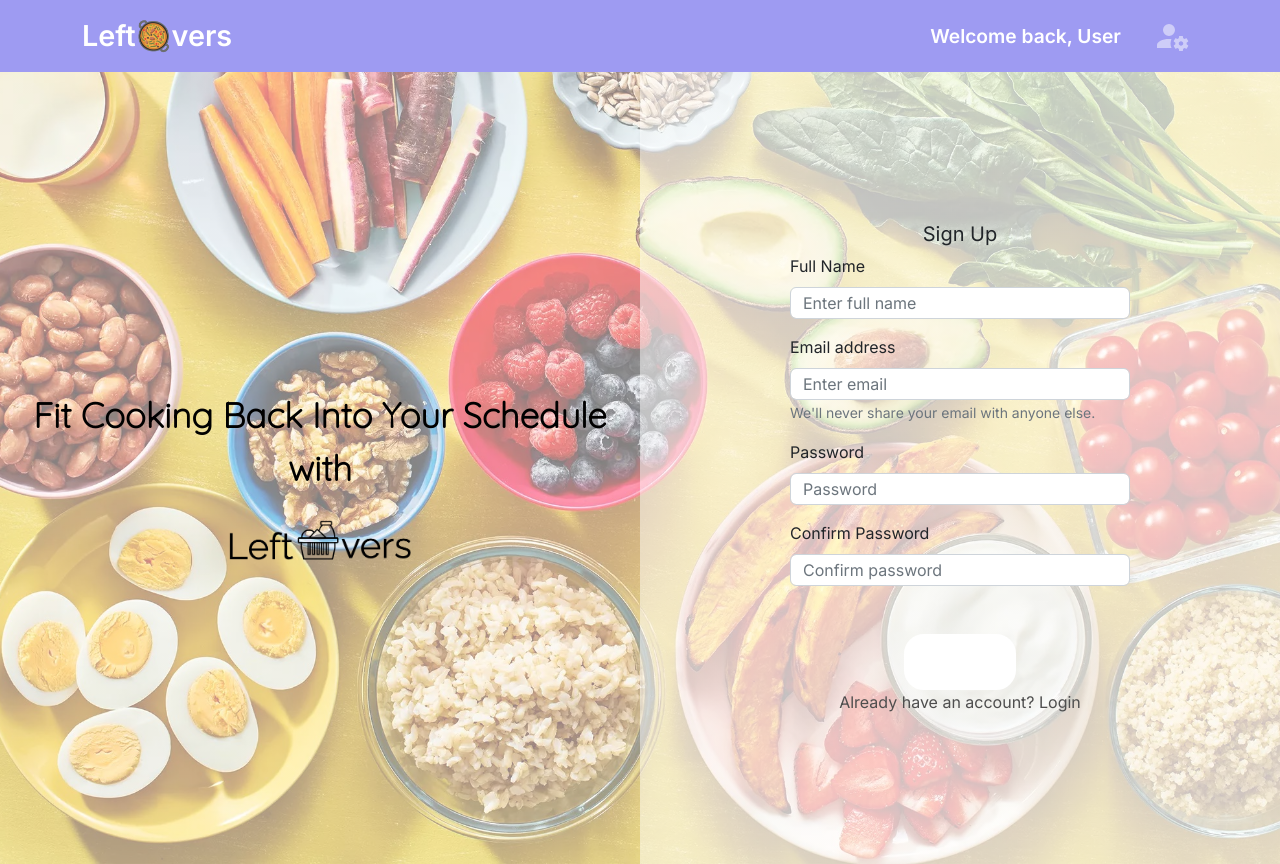
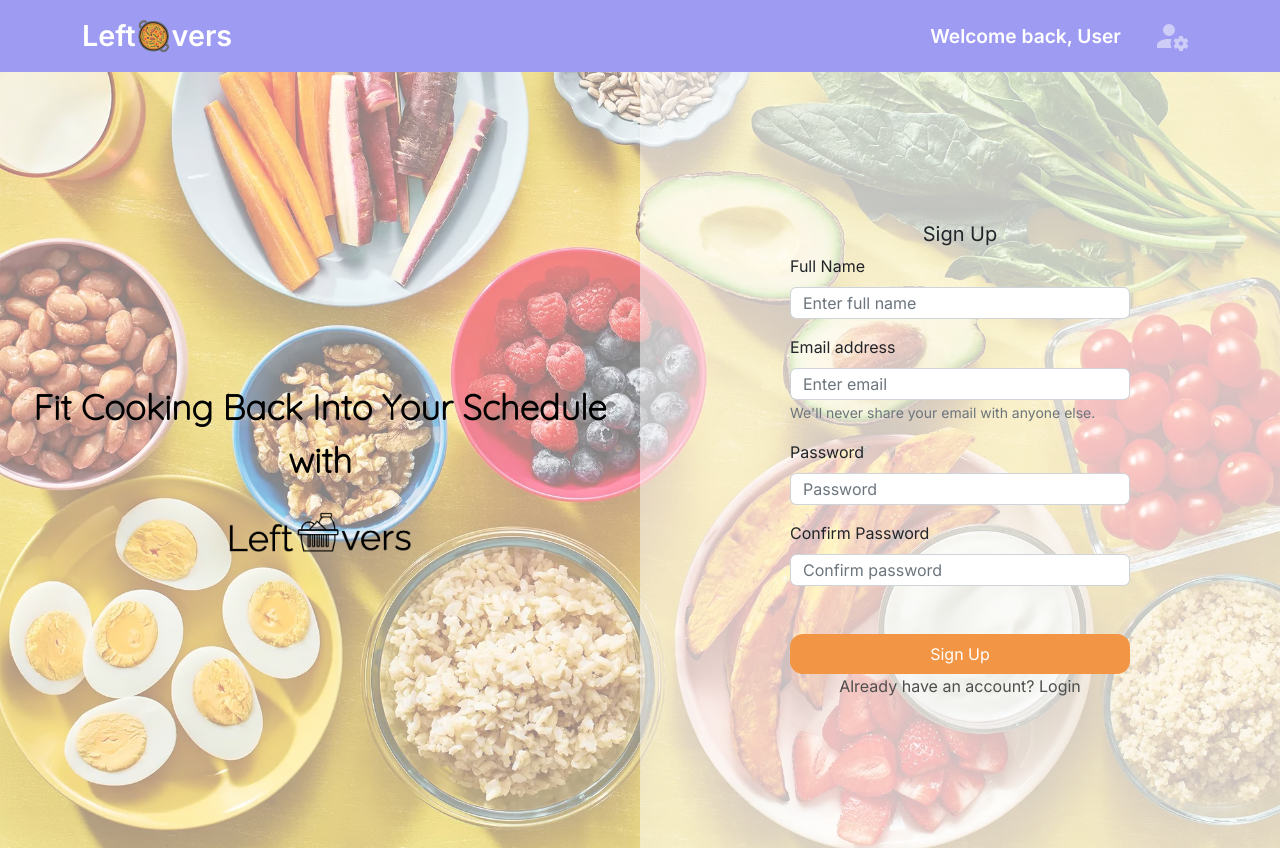
Before and after one commit to Totalreine/Leftovers-App, a React (Create React App) app in the folder Frontend/: page / in a window 1280 px wide. Built offline with nearby package versions, Linux system fonts and the light colour scheme.

Commit message:
fixed bug in login/signup page and renamed signup.css file to signup-login

```diff
--- a/Frontend/src/components/LoginForm.js
+++ b/Frontend/src/components/LoginForm.js
@@ -20,7 +20,7 @@ function LoginForm() {
         <Form.Control type="password" placeholder="Password"/>
       </Form.Group>
       <div className= "btn-div">
-      <Button variant="primary"  type="submit">
+      <Button variant="primary" id="form-btn" type="submit">
         <p>Login</p>
       </Button>
       </div>
--- a/Frontend/src/components/SignUpForm.js
+++ b/Frontend/src/components/SignUpForm.js
@@ -30,7 +30,7 @@ function SignUpForm() {
         <Form.Control type="password" placeholder="Confirm password"/>
       </Form.Group>
       <div className= "btn-div">
-      <Button variant="primary"  type="submit">
+      <Button variant="primary" id="form-btn" type="submit">
         <p>Sign Up</p>
       </Button>
       </div>
--- a/Frontend/src/routes/Login.js
+++ b/Frontend/src/routes/Login.js
@@ -1,7 +1,7 @@
 import LoginForm from "../components/LoginForm";
 import Col from 'react-bootstrap/Col';
 import "bootstrap/dist/css/bootstrap.min.css";
-import "./SignUp.css"
+import "./signup-login.css"
 import NavBar from '../components/NavBar';
 
 function Login() {
--- a/Frontend/src/routes/SignUp.js
+++ b/Frontend/src/routes/SignUp.js
@@ -1,7 +1,7 @@
 import SignUpForm from "../components/SignUpForm";
 import Col from 'react-bootstrap/Col';
 import "bootstrap/dist/css/bootstrap.min.css";
-import "./SignUp.css"
+import "./signup-login.css"
 import NavBar from '../components/NavBar';
 
 function SignUp() {
--- a/Frontend/src/routes/SignUp.css
+++ b/Frontend/src/routes/signup-login.css
@@ -58,7 +58,7 @@
 p{
   margin-top:1rem;
 }
-.btn-primary{
+#form-btn {
   background-color: #F29544;
   border-color:#F29544;
   border-radius: 13px;
```
